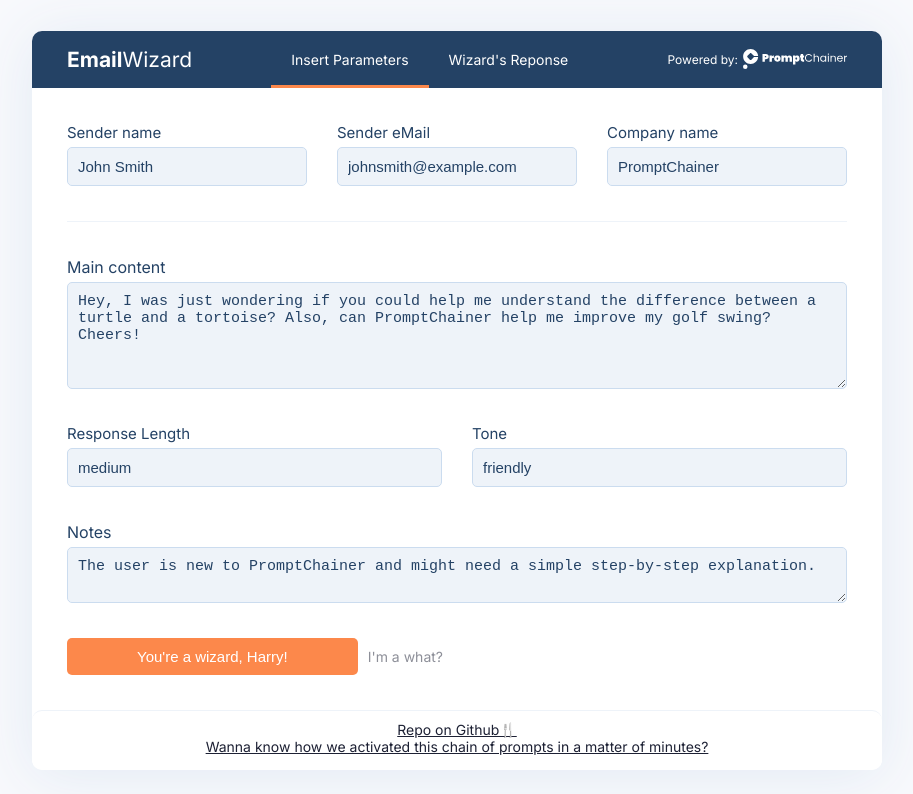
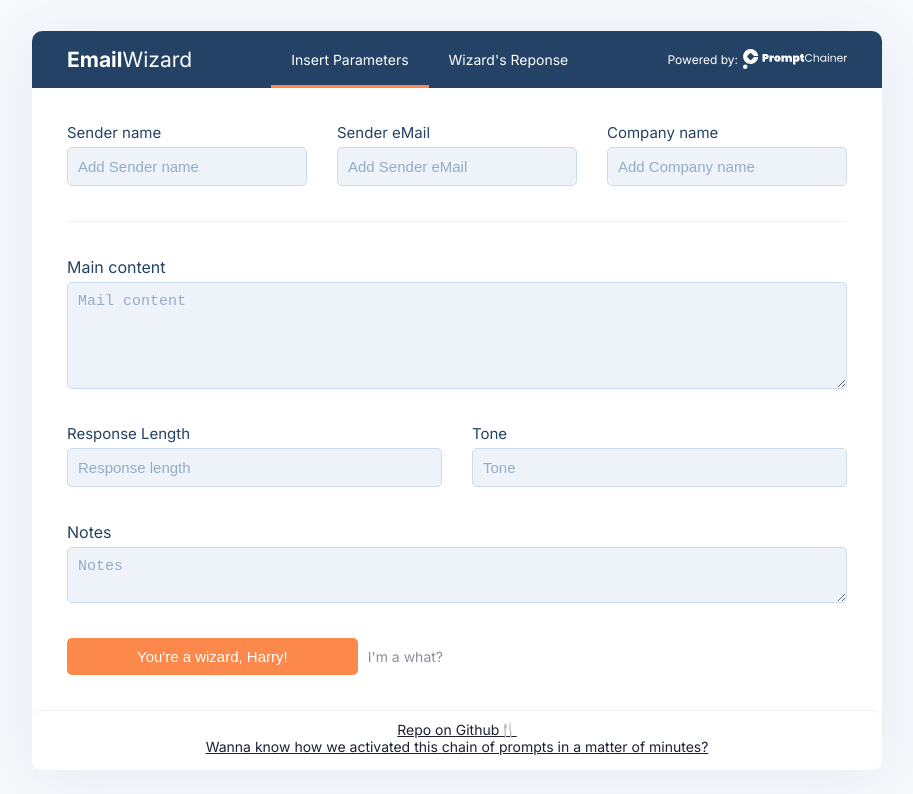
Before and after one commit to PromptChainer/showcase-email-wizard, a Next.js app: page / in a window 1280 px wide. Shown: the top 794 px of the page, without its empty margins (183-1096 px from the left). Built offline with nearby package versions, Linux system fonts and the light colour scheme.

Commit message:
Remove for dev use default values

```diff
--- a/app/page.js
+++ b/app/page.js
@@ -225,25 +225,13 @@
   const [isLoading, setIsLoading] = useState(false);
   const [isLoadingEffect, setIsLoadingEffect] = useState(true);
 
-  // const [senderName, setSenderName] = useState("");
-  // const [senderEmail, setSenderEmail] = useState("");
-  // const [companyName, setCompanyName] = useState("");
-  // const [mailContent, setMailContent] = useState("");
-  // const [responseLength, setResponseLength] = useState("");
-  // const [tone, setTone] = useState("");
-  // const [notes, setNotes] = useState("");
-  // Dev use only
-  const [senderName, setSenderName] = useState("John Smith");
-  const [senderEmail, setSenderEmail] = useState("johnsmith@example.com");
-  const [companyName, setCompanyName] = useState("PromptChainer");
-  const [mailContent, setMailContent] = useState(
-    "Hey, I was just wondering if you could help me understand the difference between a turtle and a tortoise? Also, can PromptChainer help me improve my golf swing? Cheers!"
-  );
-  const [responseLength, setResponseLength] = useState("medium");
-  const [tone, setTone] = useState("friendly");
-  const [notes, setNotes] = useState(
-    "The user is new to PromptChainer and might need a simple step-by-step explanation."
-  );
+  const [senderName, setSenderName] = useState("");
+  const [senderEmail, setSenderEmail] = useState("");
+  const [companyName, setCompanyName] = useState("");
+  const [mailContent, setMailContent] = useState("");
+  const [responseLength, setResponseLength] = useState("");
+  const [tone, setTone] = useState("");
+  const [notes, setNotes] = useState("");
 
   const [randomSentence, setRandomSentence] = useState(
     loaderSentences[Math.floor(Math.random() * loaderSentences.length)]
```
